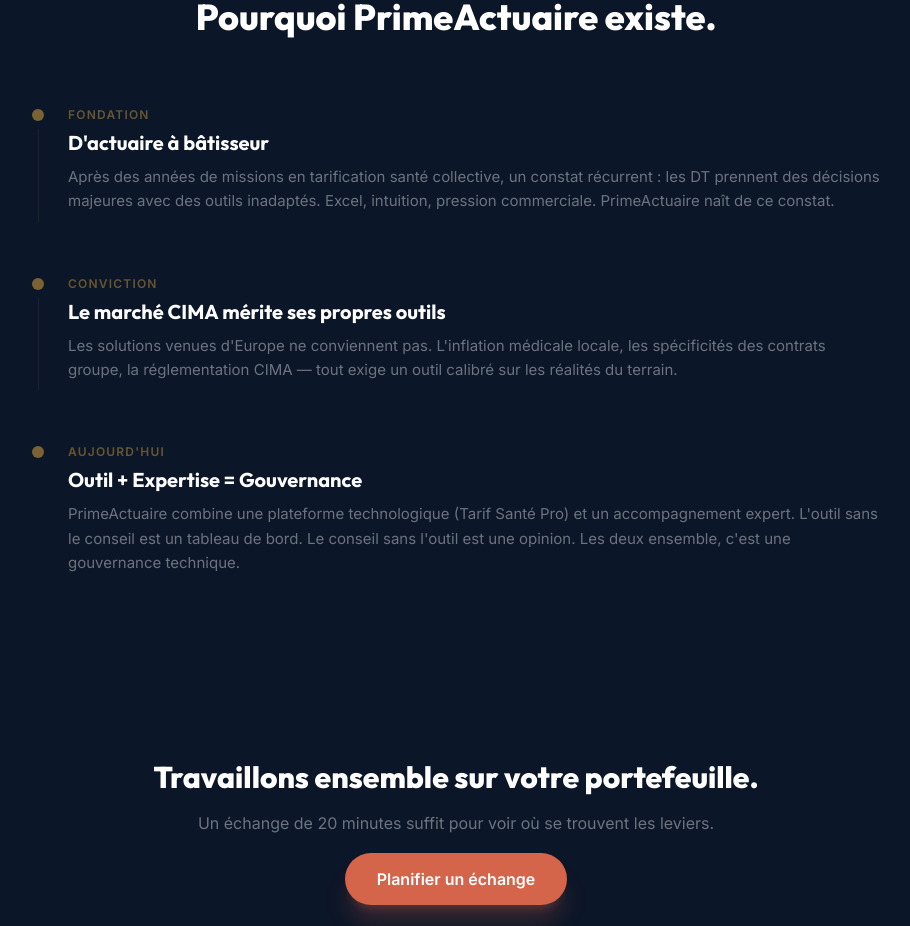
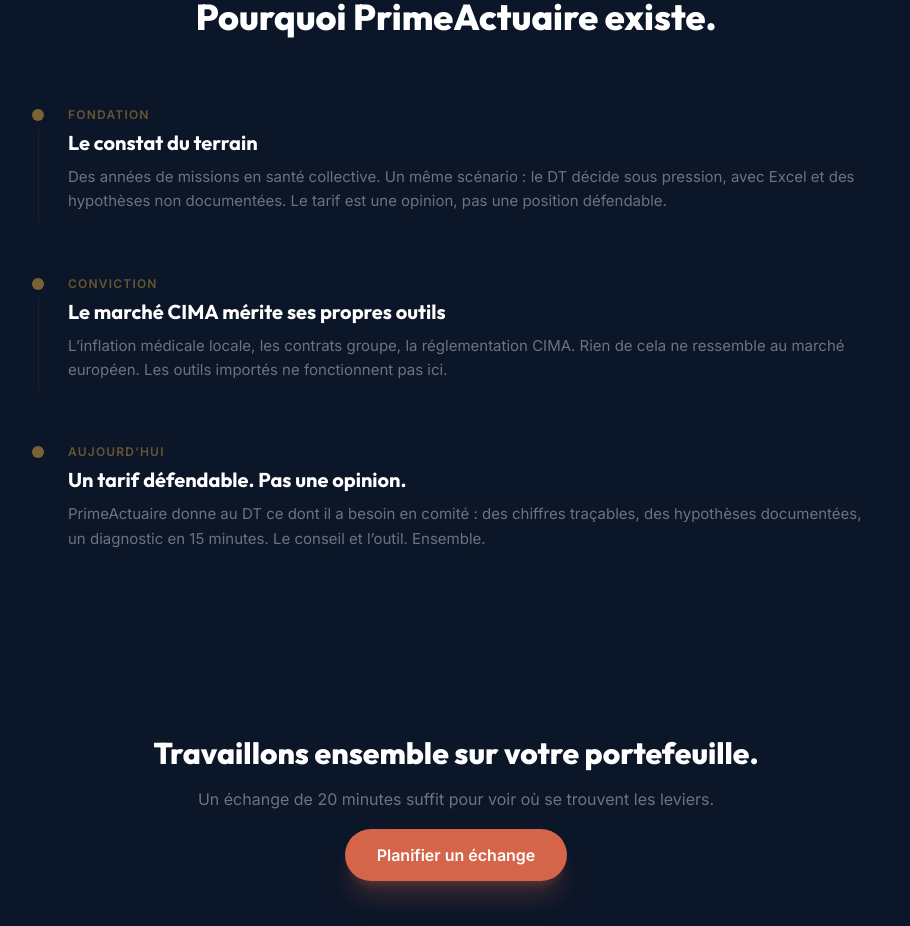
Before and after one commit to sidickgoldman/SiteWeb_PrimeActuaire, a Next.js app: page /a-propos in a window 1280 px wide. Shown: the part 1460-2386 px from the top of the page, without its empty margins (184-1094 px from the left). Built offline with nearby package versions, Linux system fonts and the light colour scheme.

Commit message:
fix: a-propos parcours - titres et descs centres sur le DT, sans Tarif Sante Pro

```diff
--- a/src/i18n/en.ts
+++ b/src/i18n/en.ts
@@ -631,9 +631,9 @@ export const en: Dictionary = {
     parcoursEyebrow: "Journey",
     parcoursTitle: "Why PrimeActuaire exists.",
     parcours: [
-      { periode: "Foundation", title: "From actuary to builder", desc: "After years of group health pricing engagements, a recurring observation: technical directors make major decisions with inadequate tools. Excel, intuition, sales pressure. PrimeActuaire was born from this observation." },
-      { periode: "Conviction", title: "The CIMA market deserves its own tools", desc: "European solutions don't fit. Local medical inflation, group contract specifics, CIMA regulations — everything demands a tool calibrated to field realities." },
-      { periode: "Today", title: "Tool + Expertise = Governance", desc: "PrimeActuaire combines a technology platform (Tarif Santé Pro) and expert advisory. The tool without advisory is a dashboard. Advisory without the tool is an opinion. Together, they form technical governance." },
+      { periode: "Foundation", title: "The field observation", desc: "Years of group health engagements. The same pattern: the technical director decides under pressure, with Excel and undocumented assumptions. The rate is an opinion, not a defensible position." },
+      { periode: "Conviction", title: "The CIMA market deserves its own tools", desc: "Local medical inflation, group contracts, CIMA regulations. None of this resembles the European market. Imported tools don't work here." },
+      { periode: "Today", title: "A defensible rate. Not an opinion.", desc: "PrimeActuaire gives the technical director what they need in committee: traceable figures, documented assumptions, a diagnosis in 15 minutes. Advisory and tool. Together." },
     ],
     expertiseEyebrow: "Areas of Expertise",
     expertiseTags: [
--- a/src/i18n/fr.ts
+++ b/src/i18n/fr.ts
@@ -629,9 +629,9 @@ export const fr = {
     parcoursEyebrow: "Parcours",
     parcoursTitle: "Pourquoi PrimeActuaire existe.",
     parcours: [
-      { periode: "Fondation", title: "D'actuaire à bâtisseur", desc: "Après des années de missions en tarification santé collective, un constat récurrent : les DT prennent des décisions majeures avec des outils inadaptés. Excel, intuition, pression commerciale. PrimeActuaire naît de ce constat." },
-      { periode: "Conviction", title: "Le marché CIMA mérite ses propres outils", desc: "Les solutions venues d'Europe ne conviennent pas. L'inflation médicale locale, les spécificités des contrats groupe, la réglementation CIMA — tout exige un outil calibré sur les réalités du terrain." },
-      { periode: "Aujourd'hui", title: "Outil + Expertise = Gouvernance", desc: "PrimeActuaire combine une plateforme technologique (Tarif Santé Pro) et un accompagnement expert. L'outil sans le conseil est un tableau de bord. Le conseil sans l'outil est une opinion. Les deux ensemble, c'est une gouvernance technique." },
+      { periode: "Fondation", title: "Le constat du terrain", desc: "Des années de missions en santé collective. Un même scénario : le DT décide sous pression, avec Excel et des hypothèses non documentées. Le tarif est une opinion, pas une position défendable." },
+      { periode: "Conviction", title: "Le marché CIMA mérite ses propres outils", desc: "L’inflation médicale locale, les contrats groupe, la réglementation CIMA. Rien de cela ne ressemble au marché européen. Les outils importés ne fonctionnent pas ici." },
+      { periode: "Aujourd’hui", title: "Un tarif défendable. Pas une opinion.", desc: "PrimeActuaire donne au DT ce dont il a besoin en comité : des chiffres traçables, des hypothèses documentées, un diagnostic en 15 minutes. Le conseil et l’outil. Ensemble." },
     ],
     expertiseEyebrow: "Domaines d'expertise",
     expertiseTags: [
```
